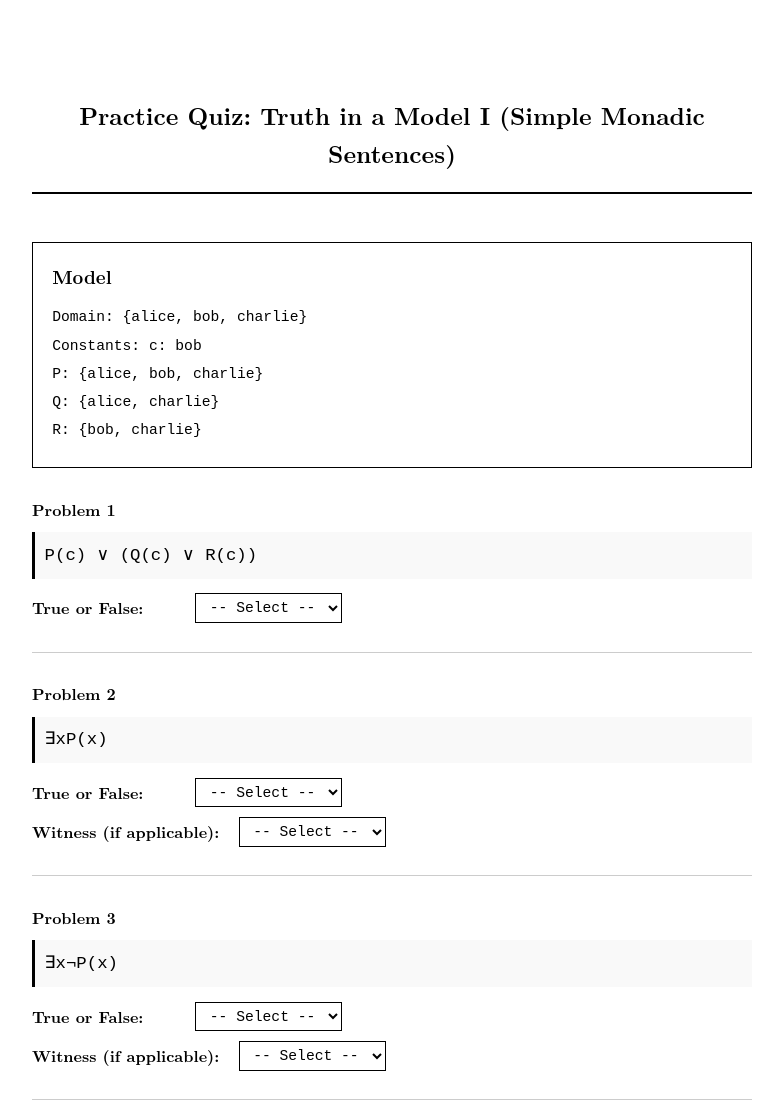
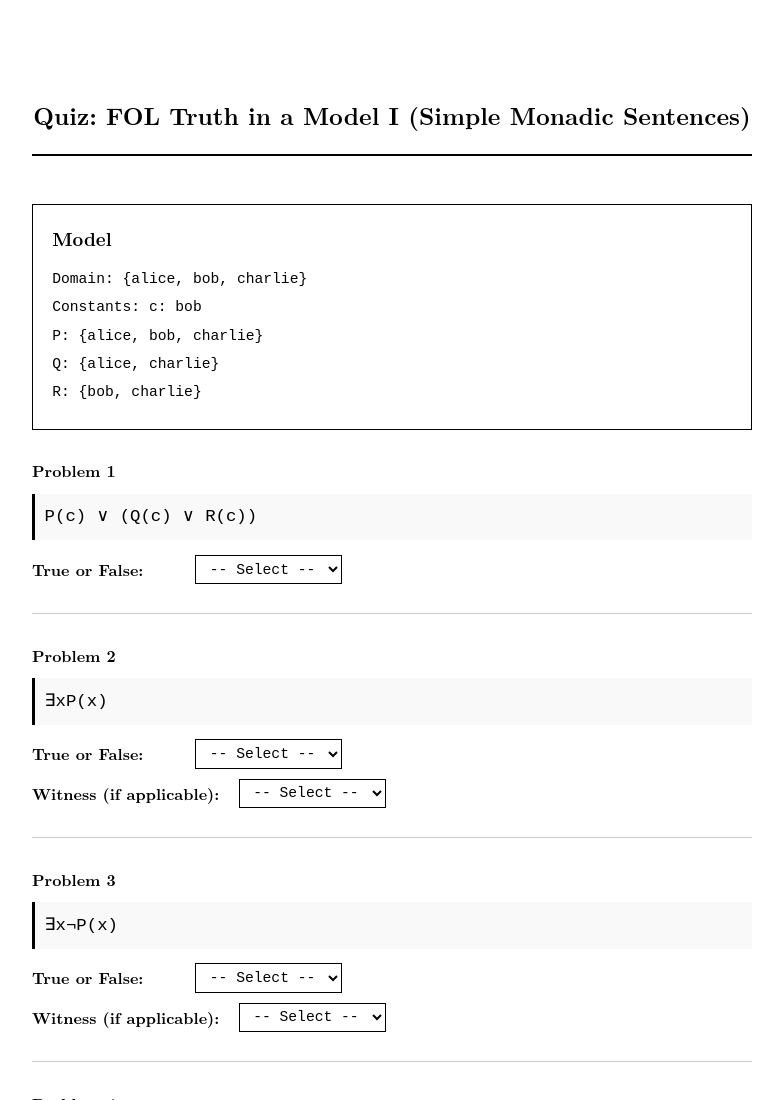
Before and after one commit to seberry/FOL-Introduction-Worksheet, a plain HTML site: page Quiz-Monadic-Truth/index.html in a window 1280 px wide. Shown: the top 1100 px of the page, without its empty margins (248-1031 px from the left). Drawn offline with Linux system fonts and the light colour scheme.

Commit message:
Update quiz title in index.html

```diff
--- a/Quiz-Monadic-Truth/index.html
+++ b/Quiz-Monadic-Truth/index.html
@@ -186,7 +186,7 @@
   </style>
 </head>
 <body>
-  <h1>Practice Quiz: Truth in a Model I (Simple Monadic Sentences) </h1>
+  <h1> Quiz: FOL Truth in a Model I (Simple Monadic Sentences)  </h1>
 
   <div class="model-section" id="model-display">
     <!-- Model will be inserted here -->
```
